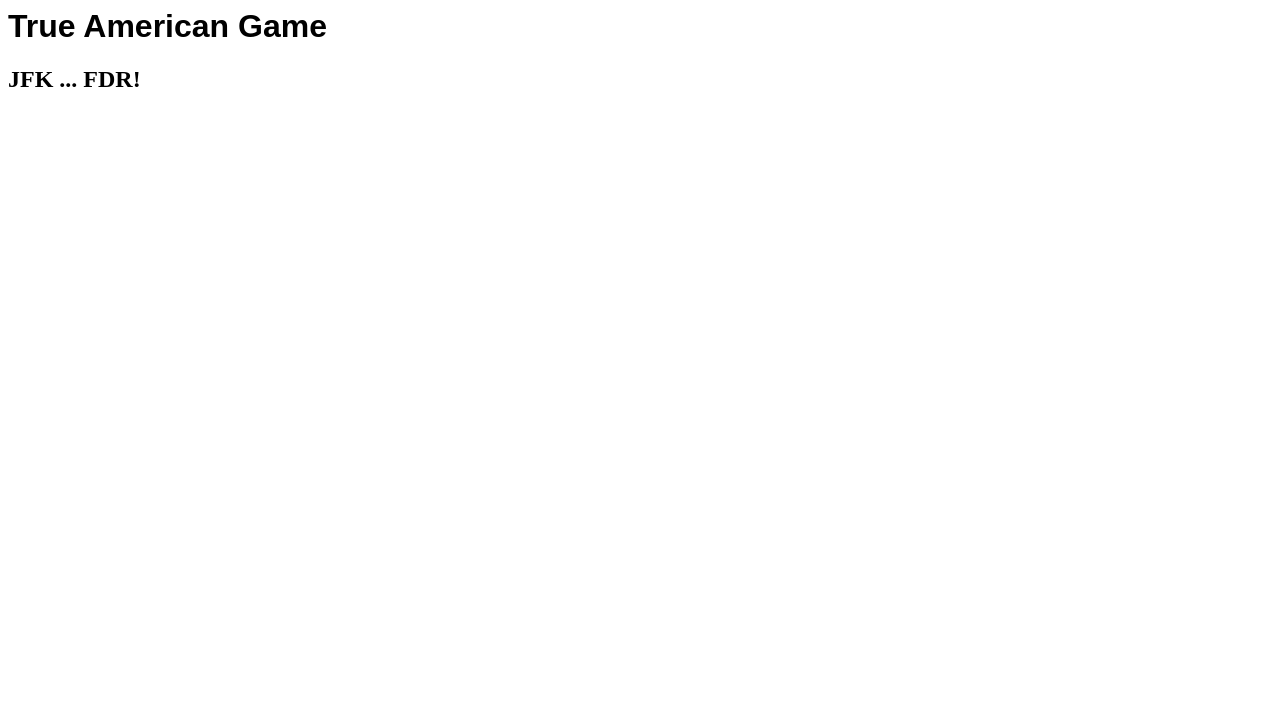
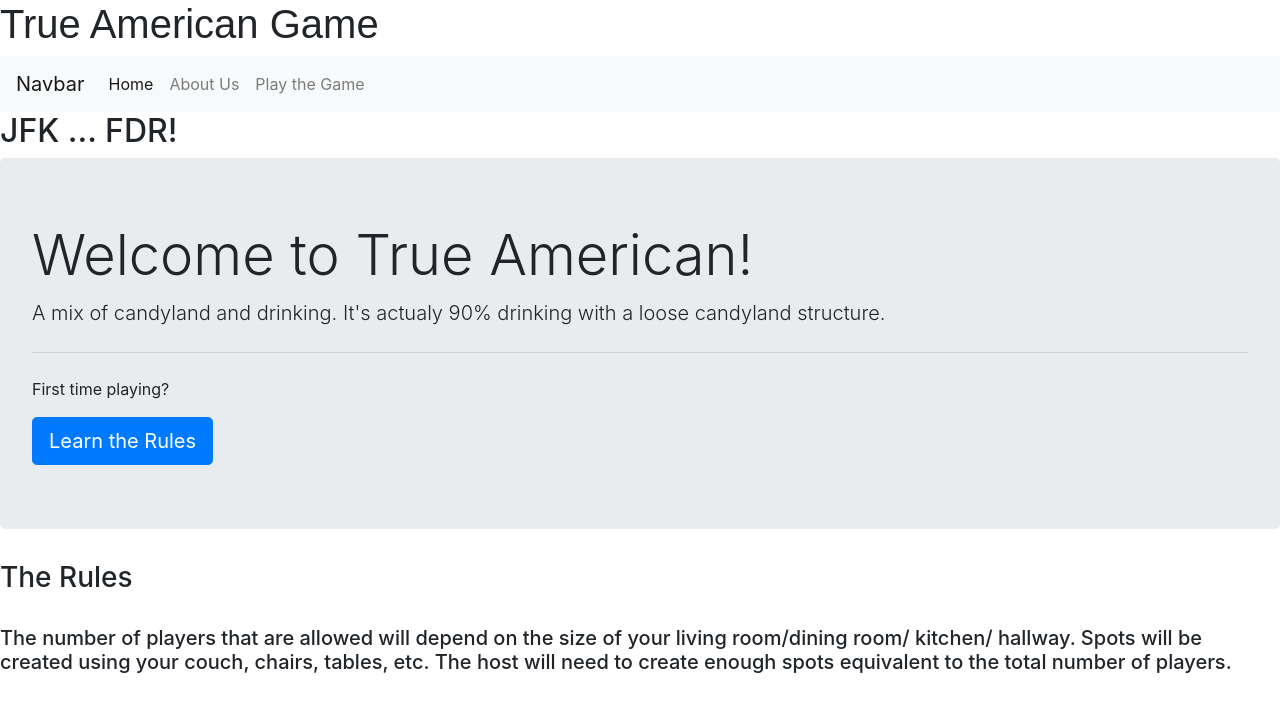
Before and after one commit to brandonkun5/True-American, a plain HTML site: page index.html in a window 1280 px wide. Drawn offline with nearby package versions, Linux system fonts and the light colour scheme.

Commit message:
Update index.html

```diff
--- a/index.html
+++ b/index.html
@@ -3,11 +3,46 @@
     <meta charset="UTF-8">
     <meta name="viewport" content="width=device-width, initial-scale=1.0">
     <link rel="stylesheet" href="ta.css">
+    <link rel="stylesheet" href="https://cdn.jsdelivr.net/npm/bootstrap@4.5.3/dist/css/bootstrap.min.css" integrity="sha384-TX8t27EcRE3e/ihU7zmQxVncDAy5uIKz4rEkgIXeMed4M0jlfIDPvg6uqKI2xXr2" crossorigin="anonymous">
     <title>True American Game</title>
 </head>
 <body>
     <h1 id="title">True American Game</h1>
-    <h2>JFK ... FDR!</h2>
-    <img src="borat-33.jpg" alt="">
+    <nav class="navbar navbar-expand-lg navbar-light bg-light">
+        <a class="navbar-brand" href="#">Navbar</a>
+        <button class="navbar-toggler" type="button" data-toggle="collapse" data-target="#navbarSupportedContent" aria-controls="navbarSupportedContent" aria-expanded="false" aria-label="Toggle navigation">
+          <span class="navbar-toggler-icon"></span>
+        </button>
+
+        <div class="collapse navbar-collapse" id="navbarSupportedContent">
+          <ul class="navbar-nav mr-auto">
+            <li class="nav-item active">
+              <a class="nav-link" href="#">Home <span class="sr-only">(current)</span></a>
+            </li>
+            <li class="nav-item">
+              <a class="nav-link" href="aboutUs.html">About Us</a>
+            </li>
+            <li class="nav-item">
+                <a class="nav-link" href="#">Play the Game</a>
+              </li>
+        </div>
+        </nav>
+        <h2>JFK ... FDR!</h2>
+        <div class="jumbotron">
+            <h1 class="display-4">Welcome to True American!</h1>
+            <p class="lead">A mix of candyland and drinking. It's actualy 90% drinking with a loose candyland structure.</p>
+            <hr class="my-4">
+            <p>First time playing?</p>
+            <a class="btn btn-primary btn-lg" href="#" role="button">Learn the Rules</a>
+          </div>
+          <div>
+              <h3>The Rules</h3>
+              <br>
+              <h5>The number of players that are allowed will depend on the size of your living room/dining room/ kitchen/ hallway.
+                  Spots will be created using your couch, chairs, tables, etc. The host will need to create enough spots equivalent to the total number of players.
+              </h5>
+          </div>
+    <script src="https://code.jquery.com/jquery-3.5.1.slim.min.js" integrity="sha384-DfXdz2htPH0lsSSs5nCTpuj/zy4C+OGpamoFVy38MVBnE+IbbVYUew+OrCXaRkfj" crossorigin="anonymous"></script>
+<script src="https://cdn.jsdelivr.net/npm/bootstrap@4.5.3/dist/js/bootstrap.bundle.min.js" integrity="sha384-ho+j7jyWK8fNQe+A12Hb8AhRq26LrZ/JpcUGGOn+Y7RsweNrtN/tE3MoK7ZeZDyx" crossorigin="anonymous"></script>
 </body>
 </html>
```
